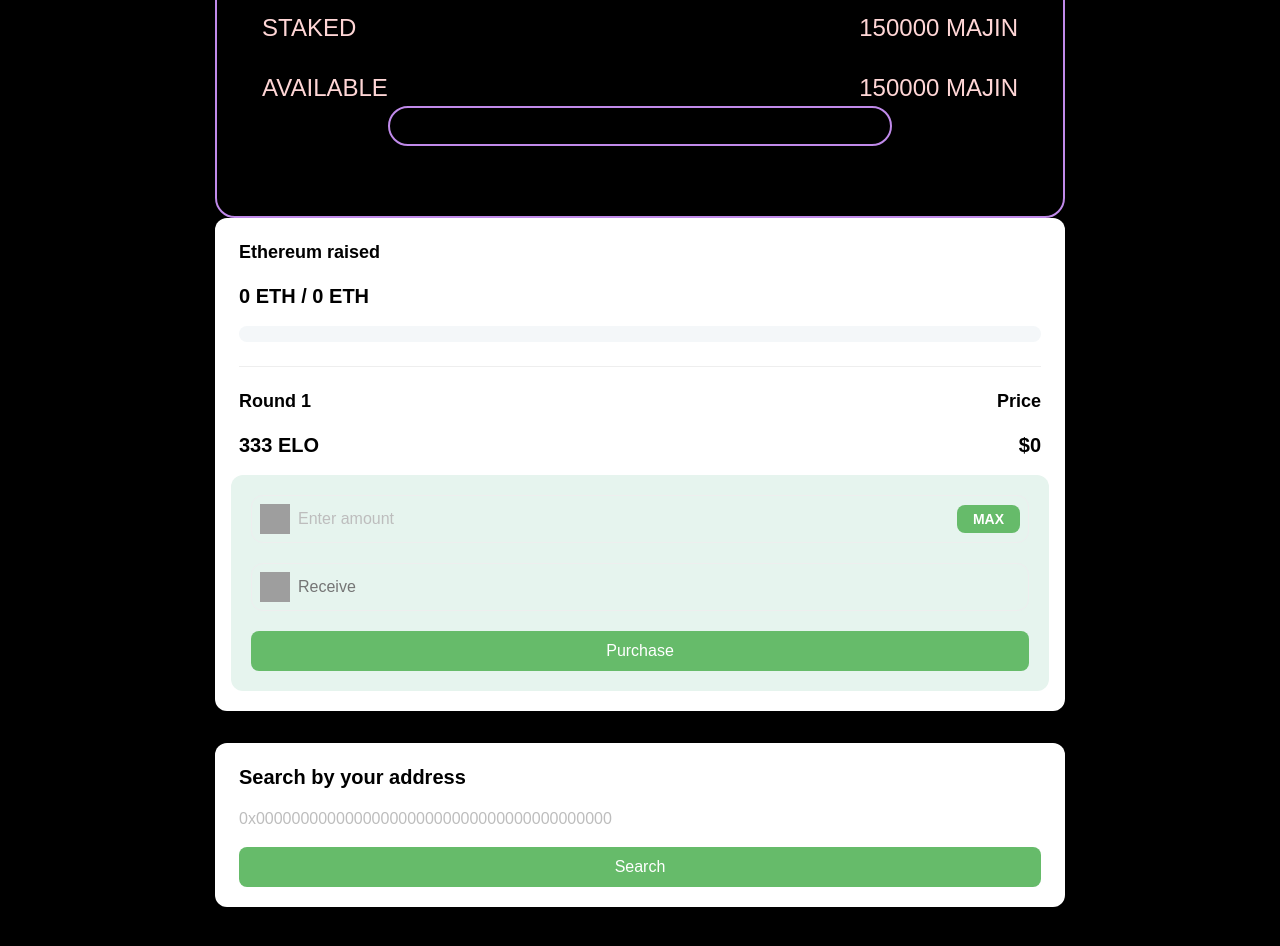
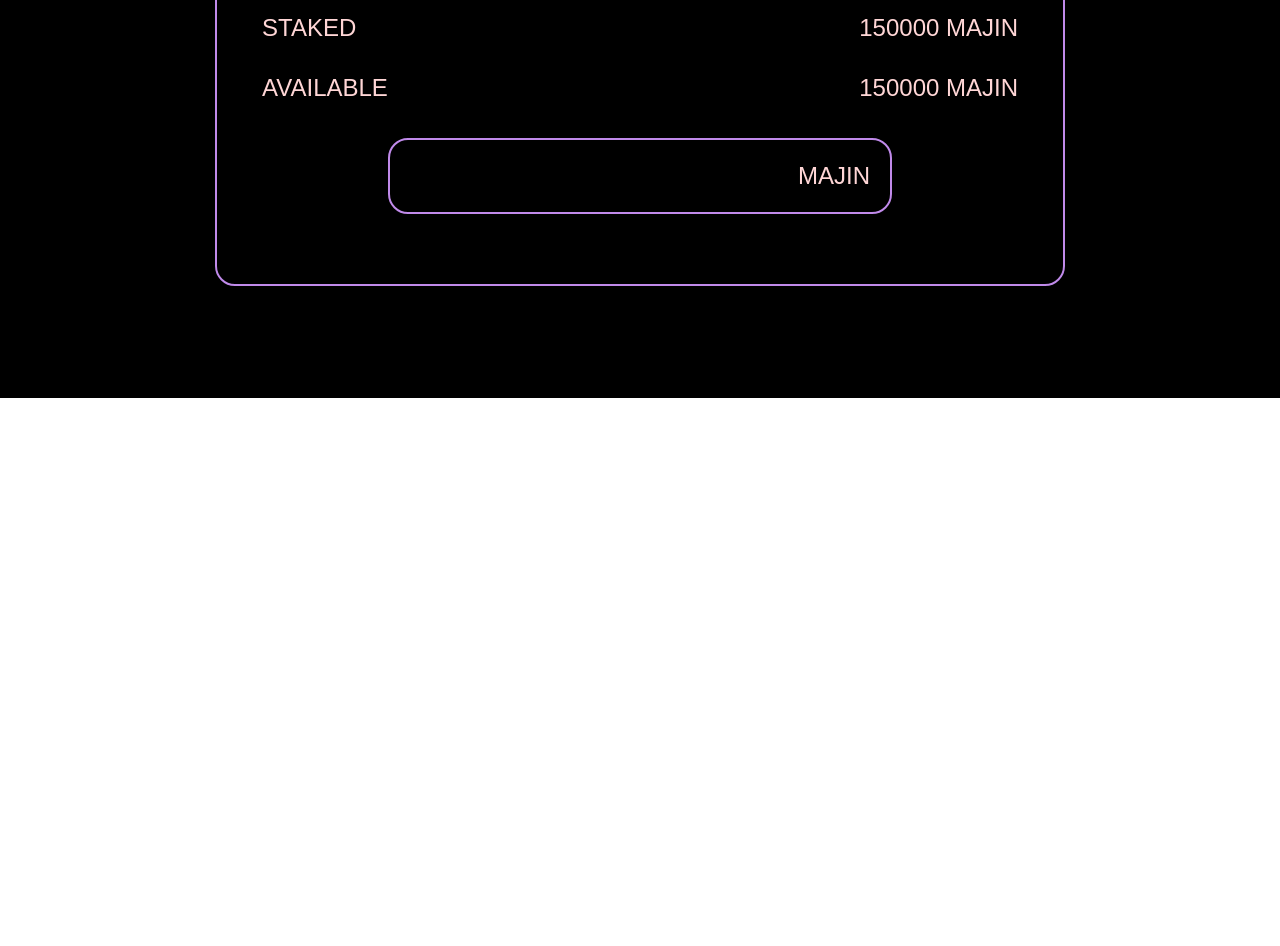
Before and after one commit to jbgoldman1104/Majin-Staking-Frontend, a React (Create React App) app: page / in a window 1280 px wide. Shown: the part 440-1386 px from the top of the page. After the commit the page ends 838 px from the top, so only its background shows below. Built offline with nearby package versions, Linux system fonts and the light colour scheme; grey boxes are pictures that could not be loaded; a web font is replaced by a local one.

Commit message:
update for input magin amount

```diff
--- a/src/pages/Stake.jsx
+++ b/src/pages/Stake.jsx
@@ -106,157 +106,10 @@ export default function Stake({ className }) {
                   <span className="text-primary font-[500] text-[24px]">AVAILABLE</span>
                   <span className="text-primary font-[500] text-[24px]">150000 MAJIN</span>
                 </div>
-                <div className="w-4/6 rounded-[20px] border-2 border-highlight flex items-center justify-center px-[20px] py-[18px]">
-
+                <div className="w-4/6 rounded-[20px] border-2 border-highlight flex items-center justify-end px-[20px] py-[18px] mt-[32px]">
+                  <span className="text-primary font-[500] text-[24px]">MAJIN</span>
                 </div>
               </div>
-
-
-
-              { roundId < 3 &&
-                <div className="bg-white rounded-xl border-none flex flex-col gap-4 py-5 px-4">
-                  <div className="flex justify-between items-center w-full px-2">
-                    <span className="text-lg font-bold text-elogray">Ethereum raised</span>
-                    {/* <span className="text-lg font-bold text-elogray">You deposited</span> */}
-                  </div>
-                  <div className="flex justify-between items-center w-full px-2">
-                    <span className="text-xl font-bold text-eloblack">{formatBlanace(roundInfo.totalRaisedEth)} ETH / {formatBlanace(roundInfo.totalEth)} ETH</span>
-                    {/* <span className="text-xl font-bold text-elogreen">&nbsp;{formatBlanace(deposited)} ETH</span> */}
-                  </div>
-
-                  <div class="flex flex-start bg-[#f4f7f9] overflow-hidden font-sans rounded-full text-xs font-medium h-4 mx-2">
-                    <div class="flex justify-center items-center h-full overflow-hidden break-all rounded-full bg-elogreen text-white"
-                      style={{width: Math.round(roundInfo.totalRaisedEth * 100 / roundInfo.totalEth) + "%"}}/>
-                  </div>
-                  <hr className="bg-elogray mx-2 mt-2 mb-1"/>
-                  <div className="flex justify-between items-center w-full px-2">
-                    <span className="text-lg font-bold text-elogray">Round {roundId}</span>
-                    <span className="text-lg font-bold text-elogray">Price</span>
-                  </div>
-                  <div className="flex justify-between items-center w-full px-2">
-                    <span className="text-xl font-bold text-eloblack"> 333 ELO</span>
-                    <span className="text-xl font-bold text-elogreen">&nbsp;${formatBlanace(2200 * roundInfo.eloPerEth, 6)}</span>
-                  </div>
-                  { !claimInfo.deposited &&
-                    <div className="rounded-xl border-none flex flex-col gap-5 p-5 bg-[#e6f4ee]">
-                      <div className="rounded-xl border-[0.5px] border-eloline flex flex-row p-2 items-center gap-2">
-                        <img src="/logo-eth.png" className="w-[30px] h-[30px]" alt=""/>
-                        <input
-                            className="text-base font-normal bg-transparent outline-none flex-auto"
-                            size="10"
-                            placeholder="Enter amount"
-                            value={depositeAmount}
-                            onChange={(e) => setDepositeAmount(e.target.value)}
-                          ></input>
-                        <PrimaryButton
-                          className={"bg-[#bfe4d3] text-sm py-1 text-elogreen font-bold"}
-                          label={"MAX"}
-                          onClick={() => {
-
-                          }}
-                        />
-                      </div>
-                      {/* <span className="text-sm text-red-300">Amount should be between 0.1ETH and 0.3ETH</span> */}
-                      <div className="rounded-xl border-[0.5px] border-eloline flex flex-row p-2 items-center gap-2">
-                        <img src="/logo-elo.png" className="w-[30px] h-[30px]" alt=""/>
-                        <div className={`text-base font-normal bg-transparent outline-none flex-auto text-left ${!buyAmount && "text-gray-600"}`} >
-                          {buyAmount ? buyAmount : "Receive"}
-                        </div>
-                        {/* <input
-                            className="text-base font-normal bg-transparent outline-none flex-auto"
-                            size="10"
-                            placeholder="Receive"
-                            value={buyAmount}
-                            onChange={(e) => setBuyAmount(e.target.value)}
-                          ></input> */}
-                      </div>
-                      <PrimaryButton
-                          label={
-                          <>
-                            Purchase
-                            {purchaseRunning && <Loading className={"w-4 h-4 ml-2"}/>}
-                          </>}
-                          onClick={() => {
-                          }}
-                        />
-
-                    </div>
-                  }
-                </div>
-              }
-
-              {
-                (claimInfo.deposited > 0 || roundId > 2) &&
-                <div className="bg-white rounded-xl border-none flex flex-col gap-4 py-5 px-4">
-                  { (claimInfo.deposited > 0 || !claimInfo.claim) ?
-                  <>
-                    <div className="flex justify-between items-center w-full px-2">
-                      <span className="text-sm md:text-lg font-bold text-elogray">You deposited</span>
-                      <span className="text-lg font-bold text-eloblack">{formatBlanace(claimInfo.deposited)} ETH</span>
-                    </div>
-                    <div className="flex justify-between items-center w-full px-2">
-                      <span className="text-sm md:text-lg font-bold text-elogray">You will receive</span>
-                      <span className="text-lg font-bold text-elogreen">{commafy(formatBlanace(claimInfo.claim))} ELO</span>
-                    </div>
-                  </>
-                  :
-                  <div className="flex justify-between items-center w-full px-2">
-                      <span className="text-sm md:text-lg font-bold text-elogray">You received</span>
-                      <span className="text-lg font-bold text-elogreen">{commafy(formatBlanace(claimInfo.claim))} ELO</span>
-                    </div>
-                  }
-                  { (claimInfo.enable && claimInfo.deposited) ?
-                    <PrimaryButton
-                      label={
-                        <>
-                          Claim
-                          {claimRunning && <Loading className={"w-4 h-4 ml-2"}/>}
-                        </>}
-                      onClick={() => {
-                        if ( claimRunning ) {
-                          return;
-                        }
-                        setClaimRunning(true);
-                      }}
-                    />
-                    :
-                    <></>
-                  }
-
-                  { (!claimInfo.enable && claimInfo.deposited) ?
-                    <span className="text-sm md:text-lg font-bold text-blue-500">Waiting for a moment. You can claim soon.</span>
-                    :
-                    <></>
-                  }
-                </div>
-
-              }
-
-              { roundId === 1 &&
-              <>
-                <span className="text-2xl font-bold text-left">Whitelist Checker</span>
-
-                <div className="bg-white rounded-xl border-none flex flex-col gap-4 py-5 px-6">
-                  <span className="text-xl font-bold text-eloblack text-left ">Search by your address</span>
-
-                  <input
-                    className="text-base font-normal bg-transparent outline-none flex-auto"
-                    size="10"
-                    placeholder="0x0000000000000000000000000000000000000000"
-                    value={checkingWallet}
-                    onChange={(e) => setCheckingWallet(e.target.value)}
-                  ></input>
-                  <PrimaryButton
-                      label={
-                        <>
-                          Search
-                          {searchRunning && <Loading className={"w-4 h-4 ml-2"}/>}
-                        </>}
-                      onClick={() => { setSearchRunning(true);}}
-                    />
-                </div>
-              </>
-              }
 
             </div>
           </Reveal>
```
